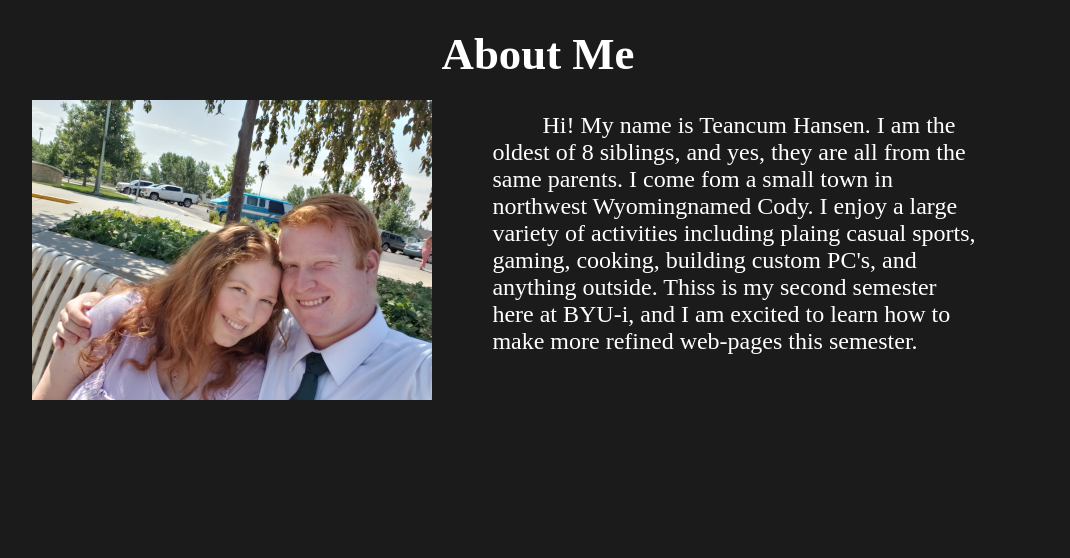
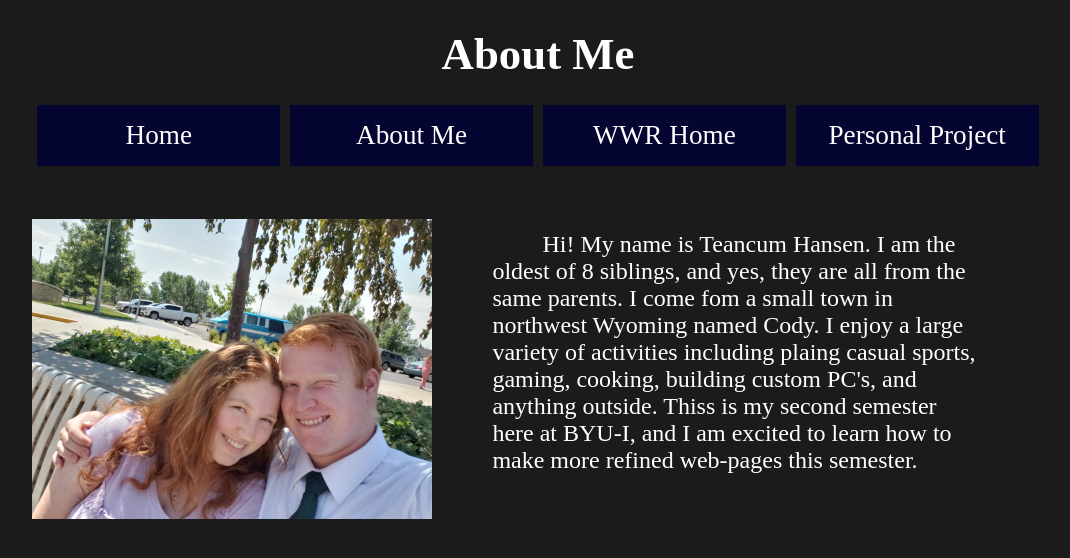
Before and after one commit to Teancumh/WDD130A2, a plain HTML site: page about_me/about_me.html in a window 1280 px wide. Shown: the whole page, without its empty margins (102-1172 px from the left). Drawn offline with Linux system fonts and the light colour scheme.

Commit message:
Updated the Navigation Bar to include About Me Page

```diff
--- a/about_me/about_me.css
+++ b/about_me/about_me.css
@@ -18,6 +18,7 @@ nav {
     display: grid;
     grid-template-columns: 1fr 1fr 1fr 1fr;
     padding: 0 10%;
+    margin-bottom: 3em;
 }
 
 nav a {
--- a/about_me/about_me.html
+++ b/about_me/about_me.html
@@ -9,10 +9,16 @@
   <body>
     <header>
       <h1 id="page_title">About Me</h1>
+      <nav>
+        <a href="../index.html">Home</a>
+        <a href="about_me.html">About Me</a>
+        <a href="" target="_blank">WWR Home</a>
+        <a href="" target="_blank">Personal Project</a>
+      </nav>
     </header>
     <main>
       <img id="about-me-resized" src="about-me-resized.png" alt="Picture of me and Jenna at the Temple"/>
-      <p>   Hi! My name is Teancum Hansen. I am the oldest of 8 siblings, and yes, they are all from the same parents. I come fom a small town in northwest Wyomingnamed Cody. I enjoy a large variety of activities including plaing casual sports, gaming, cooking, building custom PC's, and anything outside. Thiss is my second semester here at BYU-i, and I am excited to learn how to make more refined web-pages this semester.</p>
+      <p>   Hi! My name is Teancum Hansen. I am the oldest of 8 siblings, and yes, they are all from the same parents. I come fom a small town in northwest Wyoming named Cody. I enjoy a large variety of activities including plaing casual sports, gaming, cooking, building custom PC's, and anything outside. Thiss is my second semester here at BYU-I, and I am excited to learn how to make more refined web-pages this semester.</p>
     </main>
     <footer></footer>
   </body>
```
Also changed, not shown: index.html (+6 -10 lines), 1 other file.
